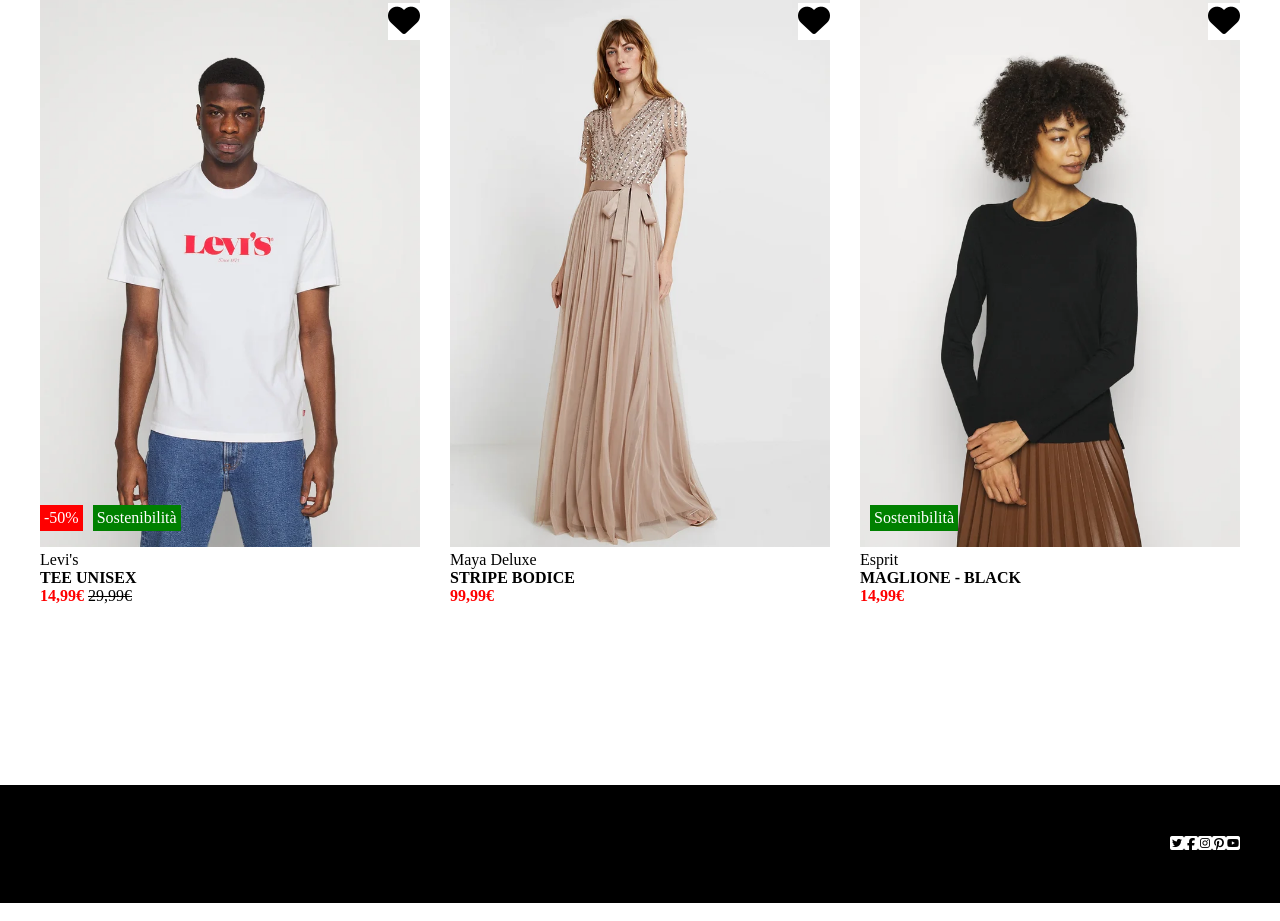
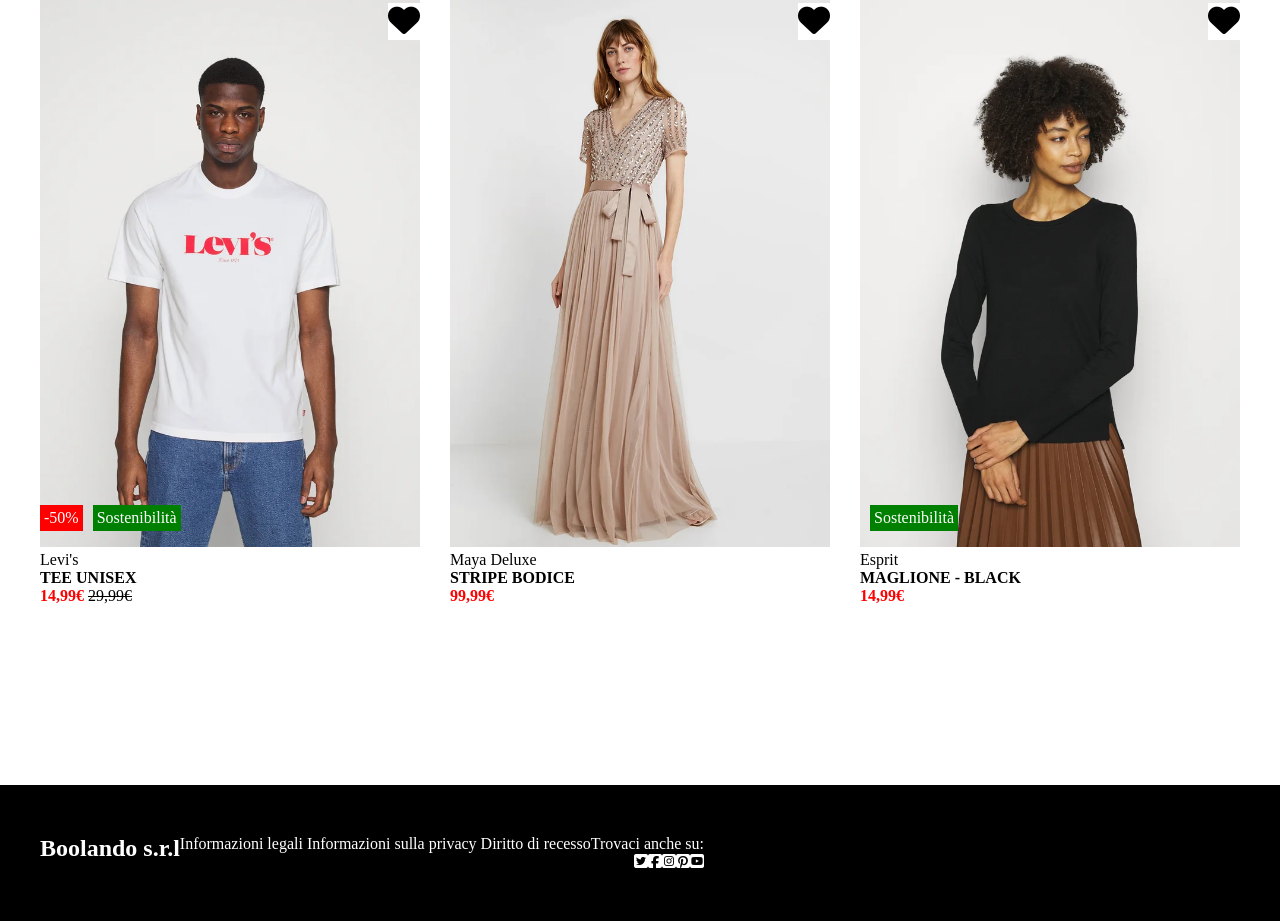
Before and after one commit to Alessandro-Frisone/html-css-boolando, a plain HTML site: page index.html in a window 1280 px wide. Shown: the part 925-1846 px from the top of the page. Drawn offline with Linux system fonts and the light colour scheme.

Commit message:
feat: footer

```diff
--- a/css/style.css
+++ b/css/style.css
@@ -126,9 +126,9 @@ header{
 /* FOOTER */
 .footer-section{
     background-color: black;
+    color: white;
     padding: 50px 0;
 }
-.container3:first-child{
-    color: white;
-    justify-content: right;
+.info{
+    text-align: right;
 }
--- a/index.html
+++ b/index.html
@@ -133,7 +133,12 @@
     <footer>
         <div class="footer-section">
             <div class="container3">
+                <h2>Boolando s.r.l</h2>
+                <p>Informazioni legali Informazioni sulla privacy Diritto di recesso</p>
+                <div class="info">
+                <p>Trovaci anche su: </p>
                 <span><i class="fa-brands fa-square-twitter"></i><i class="fa-brands fa-square-facebook"></i><i class="fa-brands fa-square-instagram"></i><i class="fa-brands fa-square-pinterest"></i><i class="fa-brands fa-square-youtube"></i></span>
+            </div>
             </div>
         </div>
     </footer>
```
